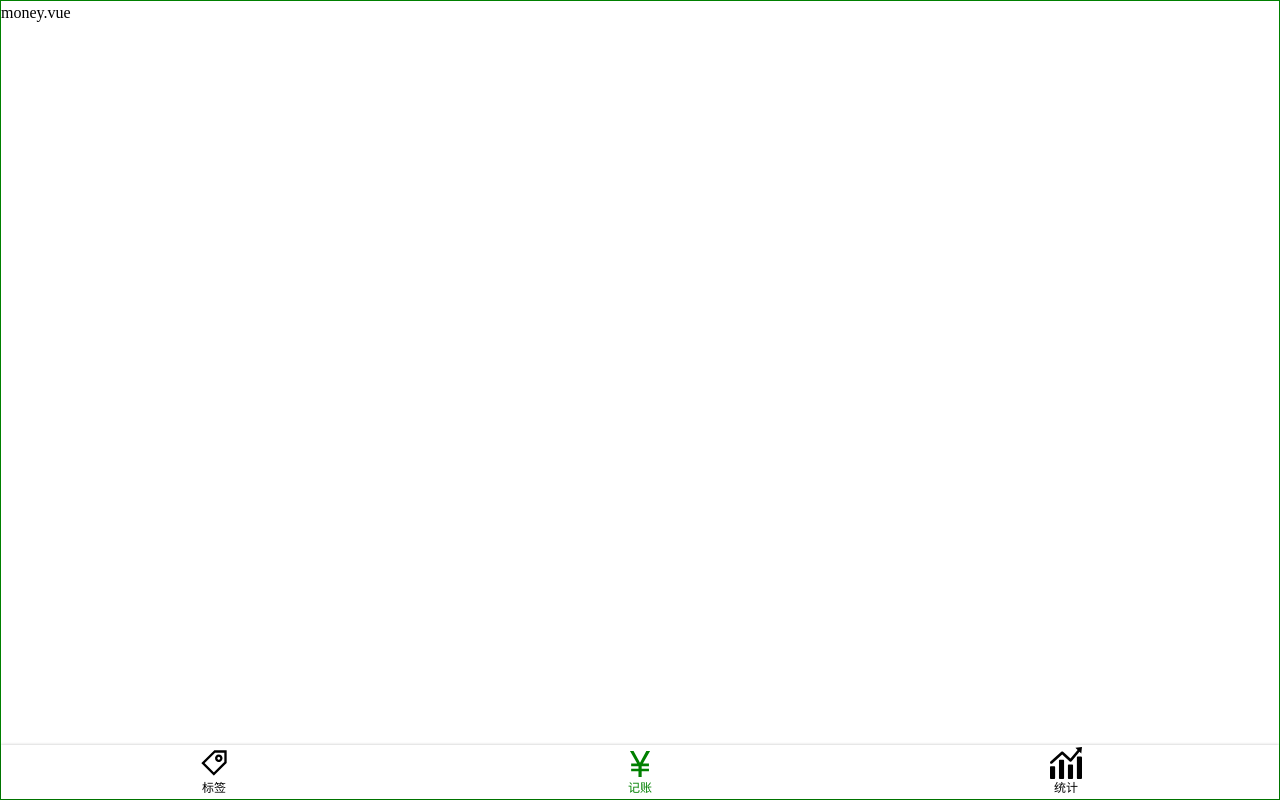
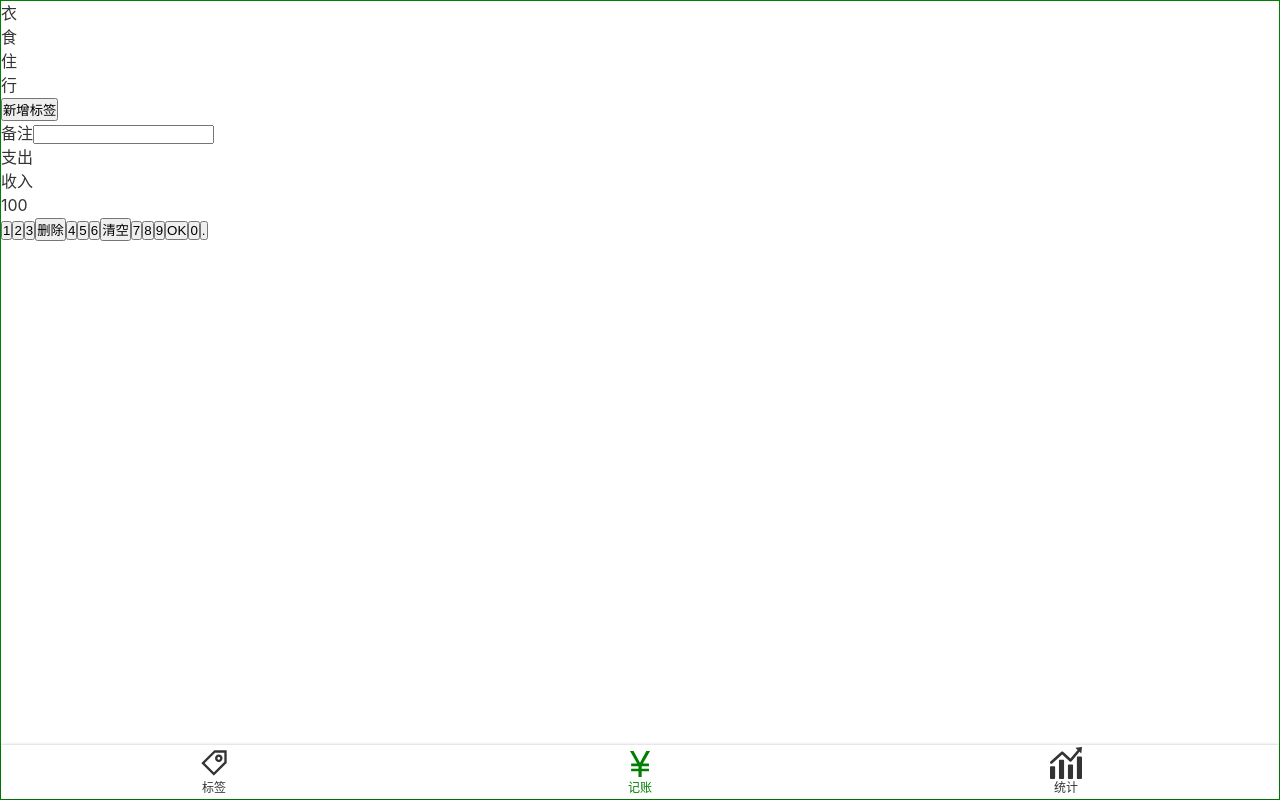
Before and after one commit to Fanrongrong-123/moeny, a Vue app: page /#/Money in a window 1280 px wide. Built offline with nearby package versions, Linux system fonts and the light colour scheme.

Commit message:
添加全局样式和全局变量

```diff
--- a/src/App.vue
+++ b/src/App.vue
@@ -1,20 +1,17 @@
 <template>
-  <div class="app">
+  <div id="app">
     <router-view/>
   </div>
 </template>
 
 <style lang="scss">
-* {
-  margin: 0;
-  padding: 0;
-  box-sizing: border-box;
-}
+@import "~@/assets/style/reset.scss";
+@import "~@/assets/style/helper.scss";
 body{
   line-height: 1.5;
-}
-a{
-  text-decoration: none;
-  color:inherit;
+  font-family: $font-hei;
+  color: #333;
+  -webkit-font-smoothing: antialiased;
+  -moz-osx-font-smoothing: grayscale;
 }
 </style>
--- /dev/null
+++ b/src/assets/style/helper.scss
@@ -0,0 +1,9 @@
+$font-hei:-apple-system, "Noto Sans", "Helvetica Neue", Helvetica, "Nimbus Sans L", Arial, "Liberation Sans", "PingFang SC", "Hiragino Sans GB", "Noto Sans CJK SC", "Source Han Sans SC", "Source Han Sans CN", "Microsoft YaHei", "Wenquanyi Micro Hei", "WenQuanYi Zen Hei", "ST Heiti", SimHei, "WenQuanYi Zen Hei Sharp", sans-serif;
+$font-kai: Baskerville, Georgia, "Liberation Serif", "Kaiti SC", STKaiti, "AR PL UKai CN", "AR PL UKai HK", "AR PL UKai TW", "AR PL UKai TW MBE", "AR PL KaitiM GB", KaiTi, KaiTi_GB2312, DFKai-SB, "TW\-Kai", serif;
+$font-song:Georgia, "Nimbus Roman No9 L", "Songti SC", "Noto Serif CJK SC", "Source Han Serif SC", "Source Han Serif CN", STSong, "AR PL New Sung", "AR PL SungtiL GB", NSimSun, SimSun, "TW\-Sung", "WenQuanYi Bitmap Song", "AR PL UMing CN", "AR PL UMing HK", "AR PL UMing TW", "AR PL UMing TW MBE", PMingLiU, MingLiU, serif;
+$font-fang-song: Baskerville, "Times New Roman", "Liberation Serif", STFangsong, FangSong, FangSong_GB2312, "CWTEX\-F", serif;
+
+$color-highlight:green;
+
+
+//（会消失的东西）只放变量函数和mixin
--- /dev/null
+++ b/src/assets/style/reset.scss
@@ -0,0 +1,12 @@
+* {
+  margin: 0;
+  padding: 0;
+  box-sizing: border-box;
+}
+ul,ol{
+  list-style: none;
+}
+a{
+  text-decoration: none;
+  color:inherit;
+}
--- a/src/views/Layout.vue
+++ b/src/components/Layout.vue
@@ -1,5 +1,5 @@
 <template>
-  <div class="money">
+  <div class="lay">
     <div class="nav-wrap">
       <slot></slot>
     </div>
@@ -16,7 +16,7 @@
 </script>
 
 <style scoped>
-.money {
+.lay {
   border: 1px solid green;
   display: flex;
   flex-direction: column;
--- a/src/components/Nav.vue
+++ b/src/components/Nav.vue
@@ -28,6 +28,7 @@
 </script>
 
 <style lang="scss" scoped>
+@import "~@/assets/style/helper.scss";
 nav {
   display: flex;
   box-shadow: 0 0 3px rgba(0, 0, 0, 0.25);
@@ -46,7 +47,7 @@
     }
   }
   > .item.selected {
-    color: green;
+    color: $color-highlight;
   }
 }
 </style>
--- a/src/views/Labels.vue
+++ b/src/views/Labels.vue
@@ -7,7 +7,7 @@
 </template>
 
 <script lang="ts">
-import Layout from '@/views/Layout.vue';
+import Layout from '@/components/Layout.vue';
 export default {
 name: "labels",
   components: {Layout},
--- a/src/views/Money.vue
+++ b/src/views/Money.vue
@@ -1,16 +1,62 @@
 <template>
   <div>
     <Layout>
-      <p> money.vue</p>
+      <div>
+        <div class="tags"></div>
+        <ul class="current">
+          <li>衣</li>
+          <li>食</li>
+          <li>住</li>
+          <li>行</li>
+        </ul>
+        <div class="new">
+          <button>新增标签</button>
+        </div>
+      </div>
+      <div>
+        <label class="notes">
+          <span class="name">备注</span>
+          <input type="text">
+        </label>
+      </div>
+      <div>
+        <ul class="types">
+        <li class="selected">支出</li>
+        <li>收入</li>
+        </ul>
+      </div>
+      <div class="numberPad">
+        <div class="output">100</div>
+        <div class="buttons">
+          <button>1</button>
+          <button>2</button>
+          <button>3</button>
+          <button>删除</button>
+          <button>4</button>
+          <button>5</button>
+          <button>6</button>
+          <button>清空</button>
+          <button>7</button>
+          <button>8</button>
+          <button>9</button>
+          <button>OK</button>
+          <button>0</button>
+          <button>.</button>
+        </div>
+      </div>
     </Layout>
   </div>
 </template>
 
 <script lang="ts">
-import Layout from '@/views/Layout.vue';
+import Layout from '@/components/Layout.vue';
 
 export default {
   name: 'Money',
   components: {Layout},
 };
 </script>
+
+<style lang="scss" scoped>
+
+</style>
--- a/src/views/Statistics.vue
+++ b/src/views/Statistics.vue
@@ -7,7 +7,7 @@
 </template>
 
 <script lang="ts">
-import Layout from '@/views/Layout.vue';
+import Layout from '@/components/Layout.vue';
 
 export default {
   name: 'Statistics',
--- a/vue.config.js
+++ b/vue.config.js
@@ -9,6 +9,8 @@
       .test(/\.svg$/)//.svg结尾的全部
       .include.add(dir).end() //只包含icons目录的.svg
       .use('svg-sprite-loader').loader('svg-sprite-loader').options({extract: false}).end()
+      .use('svgo-loader').loader('svgo-loader')
+      .tap(options => ({...options, plugins: [{removeAttrs: {attrs: 'fill'}}]})).end()  //清除svg自带的填充颜色
     config.plugin('svg-sprite').use(require('svg-sprite-loader/plugin'), [{plainSprite: true}])
     config.module.rule('svg').exclude.add(dir) //其他svg loader 排除icons目录
   }
```
